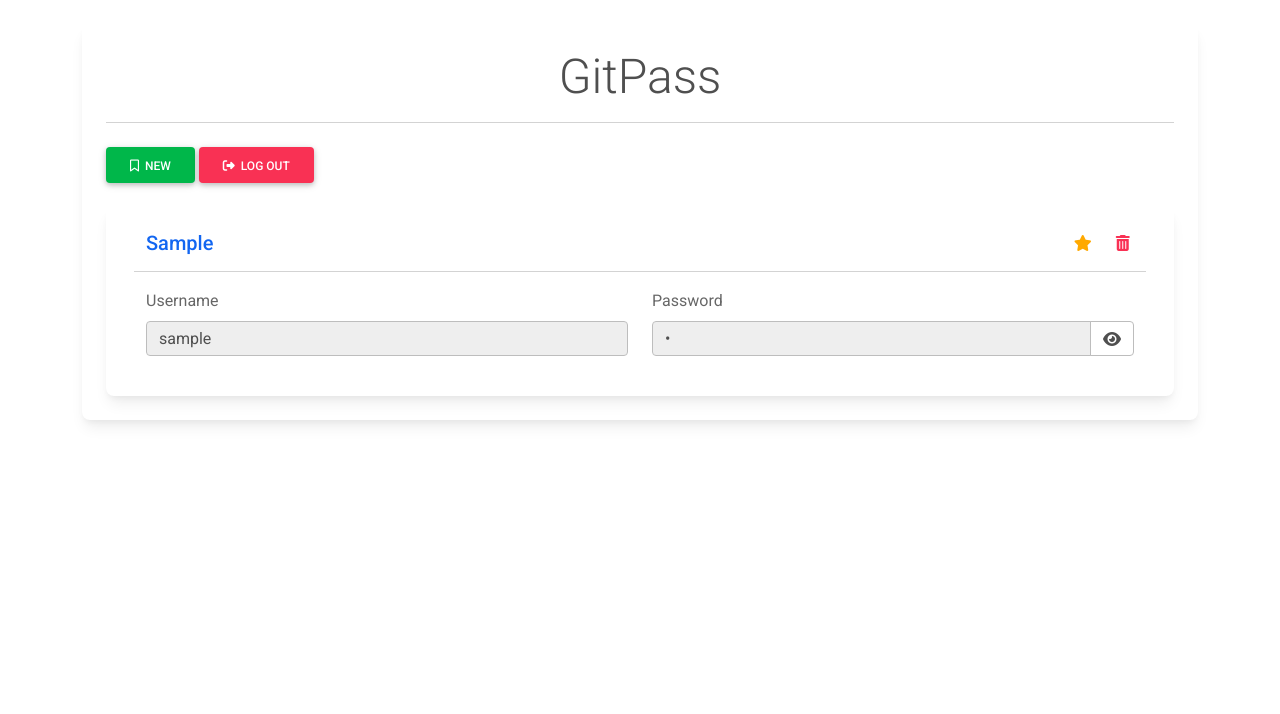
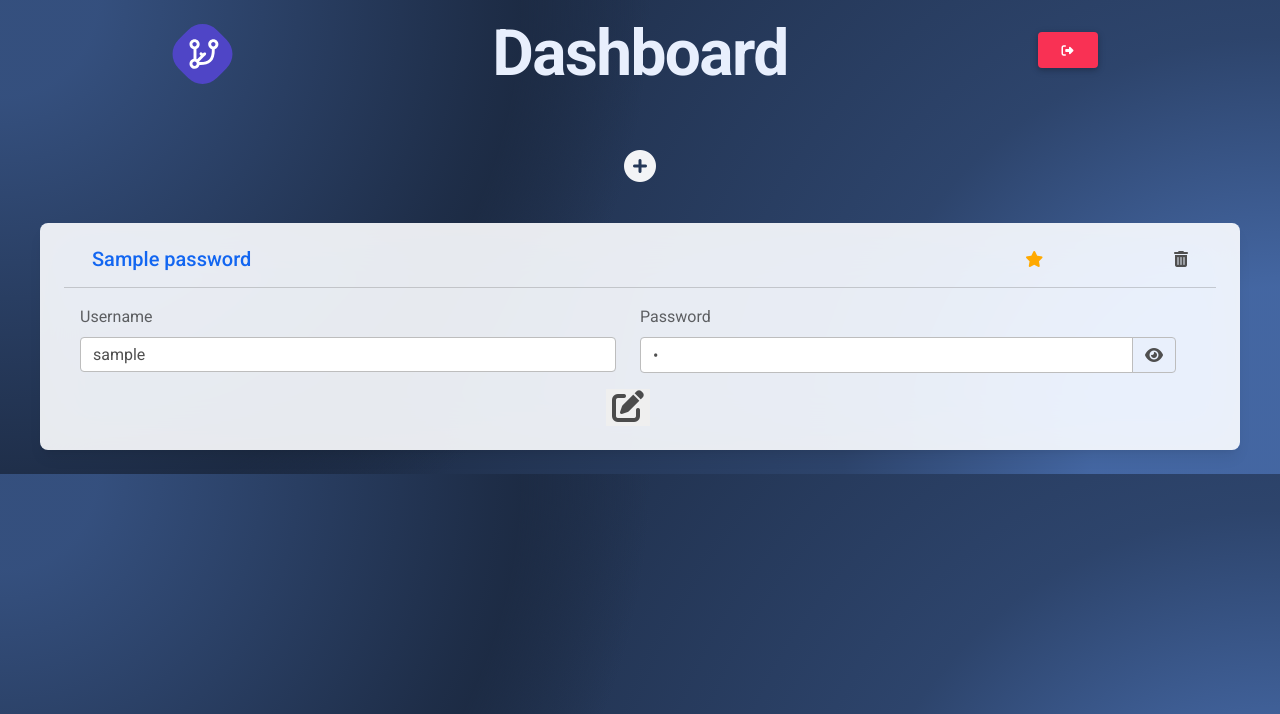
Before and after one commit to ChandanShakya/GitPass, a PHP site: page / in a window 1280 px wide. Shown: the top 714 px of the page. Run offline with PHP 8.4, Linux system fonts and the light colour scheme; the visitor is signed in with stand-in values (Sample User, id 1); tables that the repository leaves empty hold one stand-in row (values such as "Sample post"); data that the repository does not hold is empty; some libraries are stand-ins or nearby versions.

Commit message:
Update Dashboard UI

```diff
--- a/src/index.php
+++ b/src/index.php
@@ -1,7 +1,7 @@
 <?php
     session_start();
     if(!isset($_SESSION['unique_id'])) {
-        header("Location:login.php");
+        header("Location:home.php");
     }
 ?>
 <?php
@@ -15,29 +15,77 @@
     while($item = mysqli_fetch_array($res, MYSQLI_ASSOC)) {
         $array[] = $item;
     }
-
     $conn->close();
 ?>
 
-<div class="container">
-    <div class="row justify-content-center">
-        <div class="col-12 mt-4 mb-4">
-            <div class="card">
-                <div class="card-body">
-                    <h3 class="display-5 align-center">GitPass</h3>
-                    <hr class="mt-3 mb-4">
-                    <a href="new.php" class="mb-4"><button class="btn btn-success mb-2"><i class="far fa-bookmark"></i> &nbsp;New</button></a>
-                    <a href="logout.php?id=<?php echo $_SESSION['unique_id']; ?>" class="mb-4"><button class="btn btn-danger mb-2"><i class="fas fa-sign-out-alt"></i> &nbsp;Log Out</button></a>
+<div id="preview" class="preview">
+    <div style="display: none;"></div>
+    <div>
+        <div data-draggable="true" style="position: relative;">
+            <!---->
+            <!---->
+            <section draggable="false" class="overflow-hidden pt-0" data-v-271253ee="">
+                <section class="background-radial-gradient">
+                    <style>
+                        body {
+                            background-color: hsl(218, 41%, 15%);
+                            background-image: radial-gradient(650px circle at 0% 0%, hsl(218, 41%, 35%) 15%, hsl(218, 41%, 30%) 35%, hsl(218, 41%, 20%) 75%, hsl(218, 41%, 19%) 80%, transparent 100%), radial-gradient(1250px circle at 100% 100%, hsl(218, 41%, 45%) 15%, hsl(218, 41%, 30%) 35%, hsl(218, 41%, 20%) 75%, hsl(218, 41%, 19%) 80%, transparent 100%);
+                            height: auto;
+                        min-height: 100%;
+                        background-size:cover;
+                        }
+                    </style>
+                    <div>
+                        <div class="container text-center">
+                            <!-- Center elements -->
+
+                            <div class="d-flex align-items-center justify-content-center row">
+                                <div class="col-3">
+                                    <a class="navbar-brand" href="home.php">
+                                        <img src="https://raw.githubusercontent.com/ZXY-CC-3ag13/GitPass/main/src/img/brand.svg"
+                                            class="w-100 rounded-4" alt="Logo" aria-controls="#picker-editor"
+                                            style="height:3em;min-width: 2em;">
+                                    </a>
+                                </div>
+                                <div class="col-6">
+                                    <h1 class="display-3 fw-bold ls-tight my-3" style="color: hsl(218, 81%, 95%)">
+                                        <span>Dashboard</span>
+                                    </h1>
+                                </div>
+                                <div class="col-3 ml-1">
+                                    <a href="logout.php?id=<?php echo $_SESSION['unique_id']; ?>"><button
+                                            class="btn btn-danger mb-2 "><i
+                                                class="fas fa-sign-out-alt"></i></button></a>
+                                </div>
+                            </div>
+
+                            <!-- Right elements -->
+                        </div>
+
+
+
+
+                        <div class="card mx-3"
+                            style="background-color: hsla(0, 0%, 100%, 0) !important;box-shadow: none !important;">
+                            <div class="card-body justify-content-center">
+                                <div class="text-center">
+                                    <a href="new.php" class="mb-4"><button class="btn mb-2"
+                                            style="color: rgba(255, 255, 255, 0.945);box-shadow: none;font-size: 2em;"><i
+                                                class="fas fa-plus-circle"></i></button></a>
+                                </div>
+
+
+
 
                                 <?php
                                                 $counter = 1;
                                                 foreach($array as $item) {
                                                     echo '
-                            <div class="card mt-3">
+                                                    <div class="card mt-3" style="background-color: hsla(0, 0%, 100%, 0.9) !important; backdrop-filter: saturate(200%) blur(25px);;">
                                                         <div class="card-body">
-                                    <div class="row px-3">
-                                        <div class="col-11"><h5><a href="'.$item["site"].'" target="_blank">'.$item["site"].'</a></h5></div>
-                                        <div class="col-1 d-flex" style="text-align: right;">
+                                                            <div class="row mx-3">
+                                                                <div class="col-10"><h5><a href="'.$item["site"].'" target="_blank">'.$item["title"].'</a></h5></div>
+                                                                <div class="col-2 d-flex justify-content-between">
                                                                     <form method="post" class="me-4" action="php/favorite.php" id="favorite-'.$item['id'].'">
                                                                         <input type="hidden" name="favid" value="'.$item['id'].'">';
                                                                         if($item["favorite"]) {
@@ -48,26 +96,44 @@
                                                                 echo '</form>
                                                                     <form method="post" action="php/delete.php" id="delete-'.$item['id'].'">
                                                                         <input type="hidden" name="delid" value="'.$item['id'].'">
-                                                <i class="fas fa-trash-alt text-danger" style="cursor: pointer;" title="Delete" onclick="document.getElementById(\'delete-'.$item['id'].'\').submit();"></i>
+                                                                        <i class="fas fa-trash-alt" style="cursor: pointer;" title="Delete" onclick="document.getElementById(\'delete-'.$item['id'].'\').submit();"></i>
                                                                     </form>
                                                                 </div>
 
+
+                                                            </div>
                                                             <hr class="mt-2">
-                                    </div>
+
+
+
+
+                                                        <form method="post" class="me-4" action="php/update.php" id="update-'.$item['id'].'">
 
                                     <div class="row px-3">
-                                        <div class="col-6">
+                                        <div class="col-lg-6 col-md-12 mb-lg-0 mb-2">
                                             <label for="username-'.$counter.'" class="form-label">Username</label>
-                                            <input id="username-'.$counter.'" type="text" class="form-control" value="'.$item['username'].'" disabled>
+                                            <input id="username-'.$counter.'" type="text" class="form-control"
+                                                value="'.$item['username'].'" contenteditable="true" name="username">
                                         </div>
-                                        <div class="col-6">
+                                        <div class="col-lg-6 col-md-12 mb-lg-0">
                                             <label for="password-'.$counter.'" class="form-label">Password</label>
                                             <div class="input-group mb-3">
-                                                <input id="password-'.$counter.'" type="password" class="form-control" value="'.$item["password"].'" disabled>
-                                                <span class="input-group-text"><i class="fas fa-eye" style="cursor: pointer;" id="password-'.$counter.'-eye" onclick="showPw(\'password-'.$counter.'\')"> </i></span>
+                                                <input id="password-'.$counter.'" type="password" class="form-control"
+                                                    value="'.$item["password"].'" contenteditable="true"
+                                                    name="password">
+                                                <span class="input-group-text"><i class="fas fa-eye"
+                                                        style="cursor: pointer;" id="password-'.$counter.'-eye"
+                                                        onclick="showPw(\'password-'.$counter.'\')"> </i></span>
                                             </div>
                                         </div>
+                                        <div class="text-center">
+                                            <button type="submit" name="upid" value="'.$item['id'].'" style="border: none;">
+                                                <i class="fas fa-edit"
+                                                    style="color: rgba(0, 0, 0, 0.685);box-shadow: none;font-size: 2em;"
+                                                    title="Update"  onclick="document.getElementById(\'update-'.$item['id'].'\').submit();"></i></button>
                                         </div>
+                                    </div>
+                                </form>
                             </div>
                         </div>';
                         $counter++;
@@ -77,14 +143,16 @@
                             </div>
                         </div>
                     </div>
+
+                </section>
+            </section>
+            <!---->
         </div>
-</div>
-
         <script>
             function showPw(id) {
                 const field = document.getElementById(id);
                 const eye = document.getElementById(`${id}-eye`);
-        if(field.type == "text") {
+                if (field.type == "text") {
                     field.type = "password";
                     eye.classList.remove("fa-eye-slash");
                     eye.classList.add("fa-eye");
```
Lines whose indentation alone changed are shown as unchanged.
